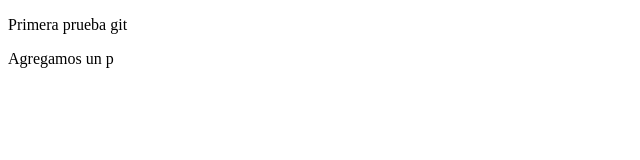
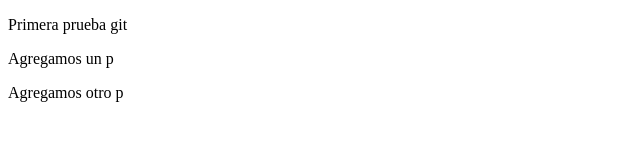
Before and after one commit to markalCuest/git, a plain HTML site: page index.html in a window 1280 px wide. Shown: the whole page, without its empty margins (0-640 px from the left). Drawn offline with Linux system fonts and the light colour scheme.

Commit message:
nuevos cambios en la prueba

```diff
--- a/index.html
+++ b/index.html
@@ -9,6 +9,7 @@
 <body>
     <p>Primera prueba git</p>
     <p>Agregamos un p</p>
+    <p>Agregamos otro p</p>
     <script type="text/javaScript" src="js/script.js"></script>
 </body>
 </html>
```
